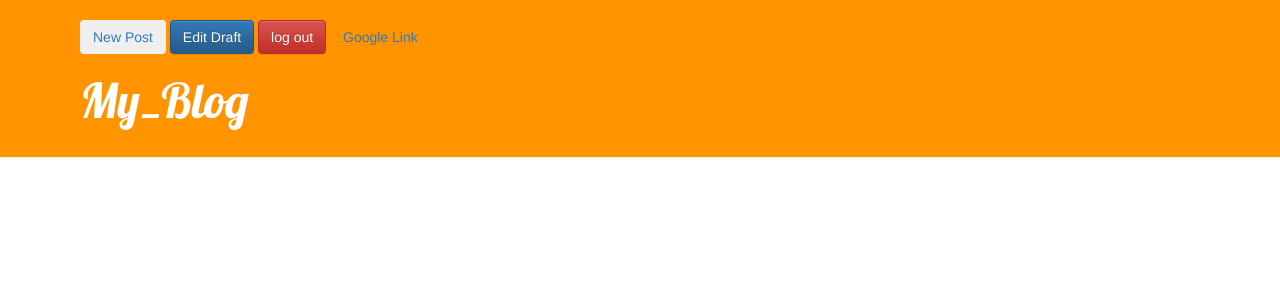
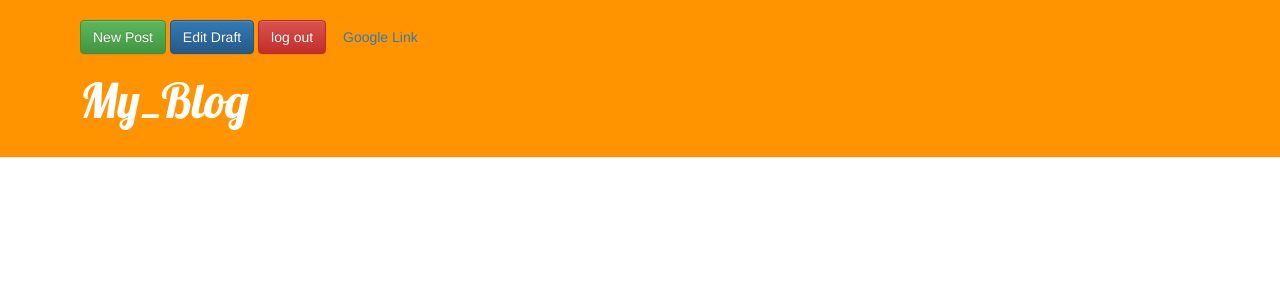
Before and after one commit to J-XU2018/my-second-blog, a Django app: a page that uses blog/templates/blog/base.html in a window 1280 px wide. Shown: the top 300 px of the page. Run offline with Django 3.2, Linux system fonts and the light colour scheme; the visitor is signed in with stand-in values (Sample User, id 1); data that the repository does not hold is empty; some libraries are stand-ins or nearby versions.

Commit message:
add bootstrap tem

```diff
--- a/blog/templates/blog/base.html
+++ b/blog/templates/blog/base.html
@@ -28,7 +28,7 @@
         <div class="page-header">
             <div class="container">
               {% if user.is_authenticated %}
-                <a href="{% url 'post_new' %}"><button type="button" class="btn">New Post</button></a>
+                <a href="{% url 'post_new' %}"><button type="button" class="btn btn-success">New Post</button></a>
                 <a href="{% url 'post_draft_list' %}"><button type="button" class="btn btn-primary">Edit Draft</button></a>
               <!-- <button type="button" class="btn btn-primary">Primary</button> -->
               <!-- <button type="button" class="btn btn-success">Success</button> -->
```
